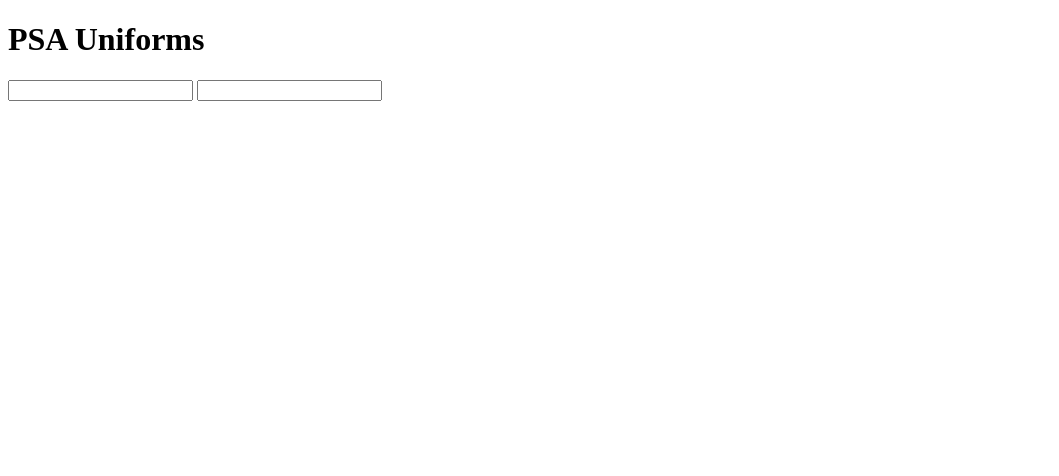
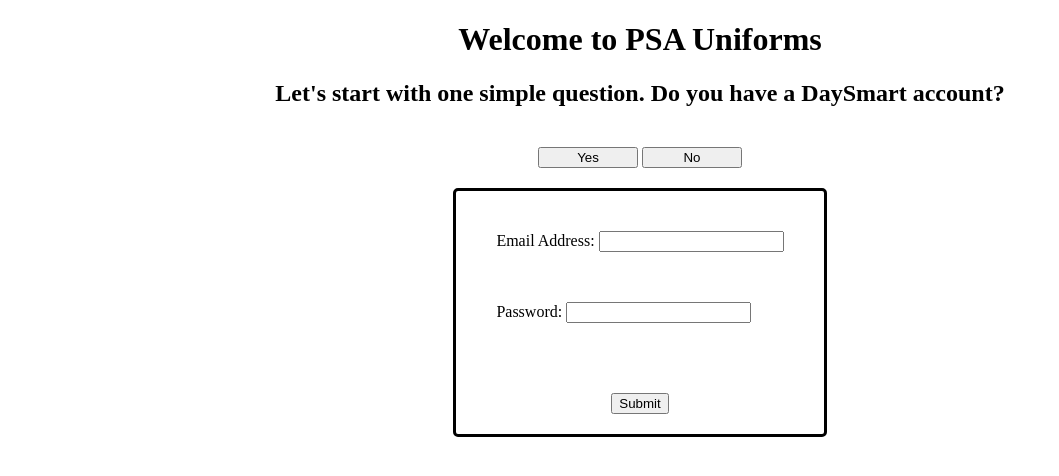
Before and after one commit to droke6/uniforms, a plain HTML site: page index.html in a window 1280 px wide. Shown: the whole page, without its empty margins (0-1059 px from the left). Drawn offline with Linux system fonts and the light colour scheme.

Commit message:
add script.js

```diff
--- a/index.html
+++ b/index.html
@@ -3,17 +3,37 @@
 <head>
     <meta charset="UTF-8">
     <meta name="viewport" content="width=device-width, initial-scale=1.0">
+    <link rel="stylesheet" href="styles.css">
     <title>Document</title>
 </head>
 <body>
-    <h1>
-        PSA Uniforms
-    </h1>
+    <div class="title">
+        <h1>Welcome to PSA Uniforms</h1>
+        <h2>Let's start with one simple question. Do you have a DaySmart account?</h2>
+
+        <div class="daysmart">
+            <button id="yes">Yes</button>
+            <button id="no">No</button>
+        </div>
+    </div>
 
     <div class="login">
-        <input type="email">
-        <input type="password">
+        <div class="credentials">
+            <div>
+            <label for="email">Email Address: </label>
+            <input type="email">
+            </div>
+
+            <div class="password">
+            <label for="password">Password:</label>
+            <input type="password">
+            </div>
+        </div>
+
+        <button id="submit-button">Submit</button>
     </div>
+
+
 
 
 </body>
--- a/styles.css
+++ b/styles.css
@@ -0,0 +1,54 @@
+.title {
+    text-align: center;
+}
+
+.login {
+    display: flex;
+    flex-direction: column;
+    align-items:center;
+    border: solid;
+    padding: 20px;
+    border-radius: 5px;
+    gap: 50px;
+    max-width: fit-content;
+    margin: auto;
+}
+
+.credentials {
+    display: flex;
+    flex-direction: column;
+    align-items:flex-start;
+    padding: 20px;
+    border-radius: 5px;
+    gap: 50px;
+    max-width: fit-content;
+    margin: auto;
+}
+
+.button {
+    cursor: pointer;
+    text-decoration: none;
+}
+
+#submit-button:hover,
+#submit-button:focus {
+    color: rgb(144, 42, 42);
+    text-decoration: none;
+    cursor: pointer;
+}
+
+.homepage {
+    text-align: center;
+}
+
+.daysmart{
+    align-content: center;
+    margin: auto;
+    padding: 20px;
+}
+
+#yes,
+#no {
+    width: 100px;
+    height: auto;
+}
```
Also changed, not shown: script.js (added).
